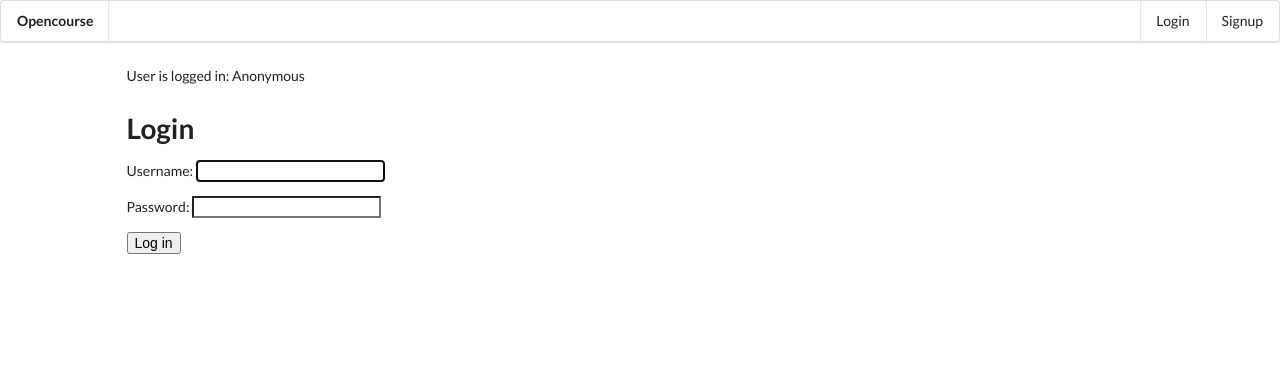
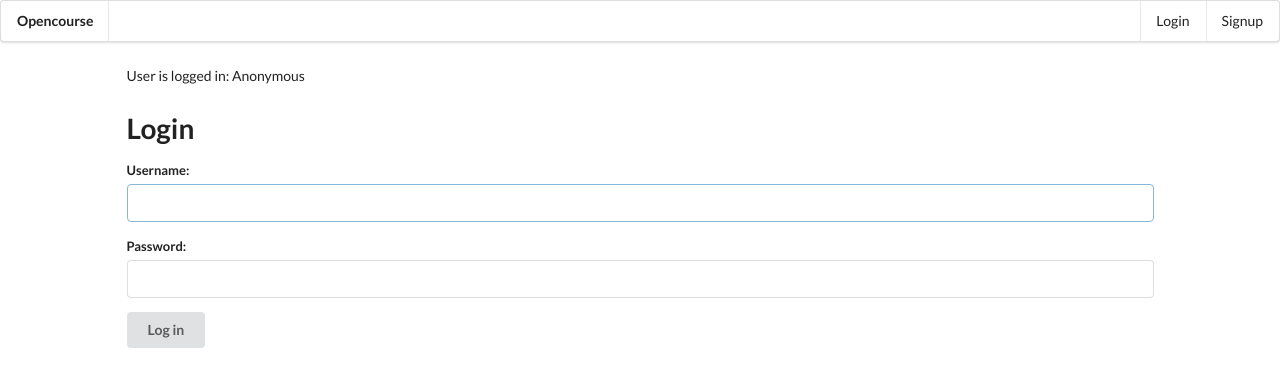
Before and after one commit to Romanchikus/opencourse, a Django app: page /users/login/ in a window 1280 px wide. Shown: the top 387 px of the page. Run offline with Django 3.2, Linux system fonts and the light colour scheme; some libraries are stand-ins or nearby versions.

Commit message:
Add base component for semantic form; style login page.

```diff
--- /dev/null
+++ b/templates/components/form.html
@@ -0,0 +1,6 @@
+{% for field in form %}
+  <div class="field">
+    {{ field.errors }}
+    {{ field.label_tag }} {{ field }}
+  </div>
+{% endfor %}
--- a/templates/users/login.html
+++ b/templates/users/login.html
@@ -2,16 +2,11 @@
 
 {% block content %}
 
-  <form action="{% url 'users:login' %}" method="post">
+  <form class="ui form" action="{% url 'users:login' %}" method="post">
     {% csrf_token %}
     <h1>Login </h1>
-    {% for field in form %}
-      <p>
-          {{ field.errors }}
-          {{ field.label_tag }} {{ field }}
-      </p>
-    {% endfor %}
-    <input type="submit" value="Log in">
+    {% include "components/form.html" %}
+    <button class="ui button" type="submit">Log in</button>
   </form>
 
 {% endblock content %}
```
